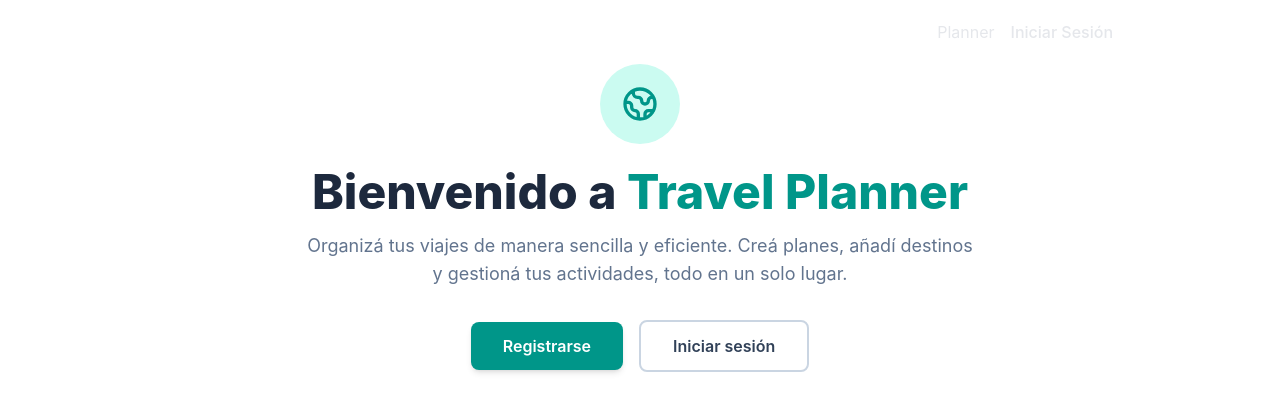
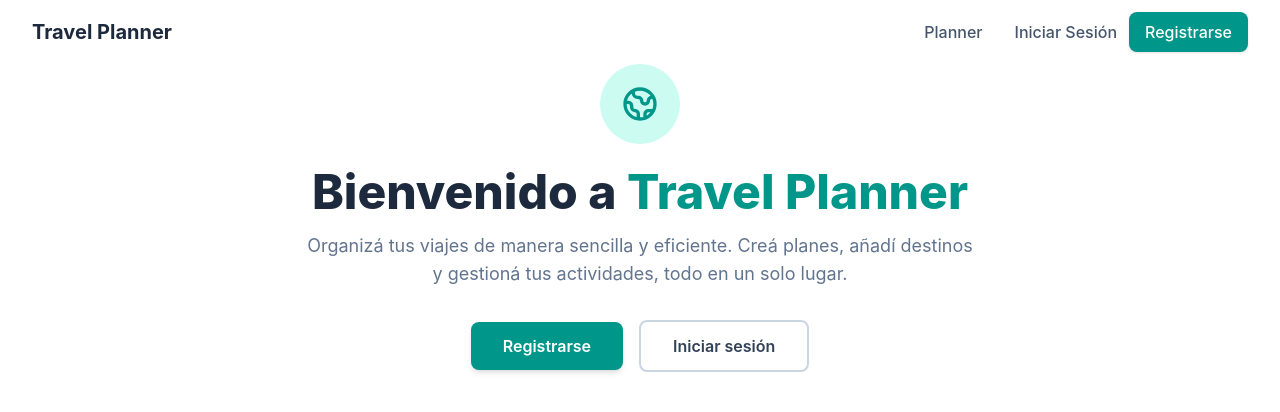
Before and after one commit to MatiEGP/travel-planner, a React (Vite) app in the folder frontend/: page / in a window 1280 px wide. Shown: the top 412 px of the page. Built offline with nearby package versions, Linux system fonts and the light colour scheme; no server answers.

Commit message:
fix(frontend): resolve invisible text and buttons in navbar due to transparent bg and missing colors

```diff
--- a/frontend/src/components/layout/DiscoveryNavbar.tsx
+++ b/frontend/src/components/layout/DiscoveryNavbar.tsx
@@ -24,8 +24,8 @@ const DiscoveryNavbar: React.FC = () => {
 
   return (
     <nav
-      className={`fixed top-0 left-0 right-0 z-50 transition-colors duration-300 ${
-        isScrolled ? 'bg-white shadow-soft' : 'bg-transparent'
+      className={`fixed top-0 left-0 right-0 z-50 transition-all duration-300 ${
+        isScrolled ? 'bg-white/90 backdrop-blur-md shadow-soft' : 'bg-transparent'
       }`}
       data-testid="discovery-navbar"
     >
@@ -33,59 +33,59 @@ const DiscoveryNavbar: React.FC = () => {
         <div className="flex justify-between h-16 items-center">
           <div className="flex-shrink-0">
             <Link to="/">
-              <span className={`text-xl font-bold ${isScrolled ? 'text-gray-900' : 'text-white'}`}>
+              <span className="text-xl font-bold text-slate-800">
                 Travel Planner
               </span>
             </Link>
           </div>
           <div className="flex items-center space-x-4">
-            <Link to="/planificaciones" className={`hover:text-ocean-500 ${isScrolled ? 'text-gray-600' : 'text-gray-200'}`}>
+            <Link to="/planificaciones" className="font-medium text-slate-600 hover:text-teal-600 transition">
               Planner
             </Link>
 
             {!isAuthenticated ? (
-              <>
-                <Link to="/login" className={`hover:text-ocean-500 font-medium ${isScrolled ? 'text-gray-600' : 'text-gray-200'}`}>
+              <div className="flex items-center space-x-3 ml-4">
+                <Link to="/login" className="font-medium text-slate-600 hover:text-teal-600 transition">
                   Iniciar Sesión
                 </Link>
-                <Link to="/register" className="bg-ocean-600 text-white px-4 py-2 rounded-md hover:bg-ocean-700 transition font-medium">
+                <Link to="/register" className="bg-teal-600 text-white px-4 py-2 rounded-lg hover:bg-teal-700 transition shadow-sm font-medium">
                   Registrarse
                 </Link>
-              </>
+              </div>
             ) : (
-              <div className="flex items-center space-x-4 relative">
+              <div className="flex items-center space-x-5 ml-4 relative">
                 <div className="flex items-center space-x-2">
-                  <div className={`w-8 h-8 rounded-full flex items-center justify-center overflow-hidden ${isScrolled ? 'bg-gray-100 text-gray-500' : 'bg-white/20 text-white'}`}>
+                  <div className="w-9 h-9 rounded-full bg-teal-100 flex items-center justify-center text-teal-600 overflow-hidden shadow-sm">
                     <svg className="w-5 h-5" fill="none" stroke="currentColor" viewBox="0 0 24 24">
                       <path strokeLinecap="round" strokeLinejoin="round" strokeWidth="2" d="M16 7a4 4 0 11-8 0 4 4 0 018 0zM12 14a7 7 0 00-7 7h14a7 7 0 00-7-7z" />
                     </svg>
                   </div>
-                  <span className={`font-medium ${isScrolled ? 'text-gray-800' : 'text-white'}`}>
+                  <span className="font-medium text-slate-700">
                     {currentUser?.nombre || 'Usuario'}
                   </span>
                 </div>
 
-                <div className="relative">
+                <div className="relative flex items-center">
                   <button
                     onClick={() => setShowLogoutConfirm(!showLogoutConfirm)}
-                    className={`text-sm font-medium hover:text-red-500 transition ${isScrolled ? 'text-gray-500' : 'text-gray-300'}`}
+                    className="text-sm font-medium border border-slate-200 text-slate-600 hover:bg-slate-50 hover:text-red-500 hover:border-red-200 px-3 py-1.5 rounded-lg transition"
                   >
                     Cerrar sesión
                   </button>
 
                   {showLogoutConfirm && (
-                    <div className="absolute right-0 mt-2 w-48 bg-white rounded-md shadow-lg py-3 px-4 z-50 border border-gray-100">
-                      <p className="text-sm text-gray-700 mb-3 text-center font-medium">¿Cerrar sesión?</p>
+                    <div className="absolute right-0 top-full mt-2 w-48 bg-white rounded-xl shadow-lg py-3 px-4 z-50 border border-slate-100">
+                      <p className="text-sm text-slate-700 mb-3 text-center font-medium">¿Cerrar sesión?</p>
                       <div className="flex justify-between space-x-2">
                         <button
                           onClick={() => setShowLogoutConfirm(false)}
-                          className="flex-1 px-2 py-1.5 text-xs font-medium text-gray-600 bg-gray-100 hover:bg-gray-200 rounded transition"
+                          className="flex-1 px-2 py-1.5 text-xs font-medium text-slate-600 bg-slate-100 hover:bg-slate-200 rounded-lg transition"
                         >
                           No
                         </button>
                         <button
                           onClick={handleLogout}
-                          className="flex-1 px-2 py-1.5 text-xs font-medium text-white bg-red-500 hover:bg-red-600 rounded transition"
+                          className="flex-1 px-2 py-1.5 text-xs font-medium text-white bg-red-500 hover:bg-red-600 rounded-lg transition shadow-sm"
                         >
                           Sí, salir
                         </button>
```
